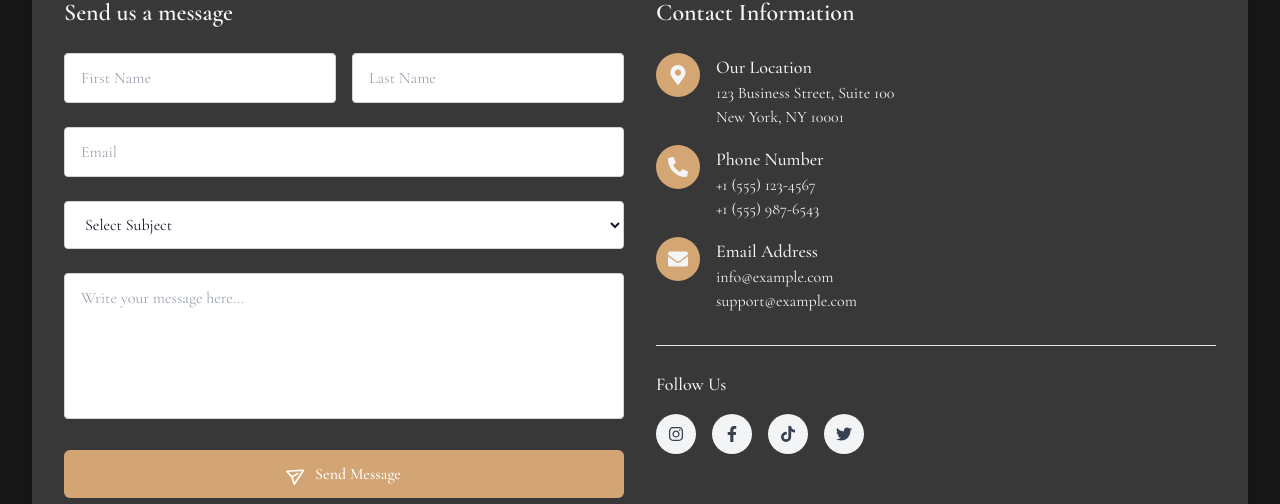
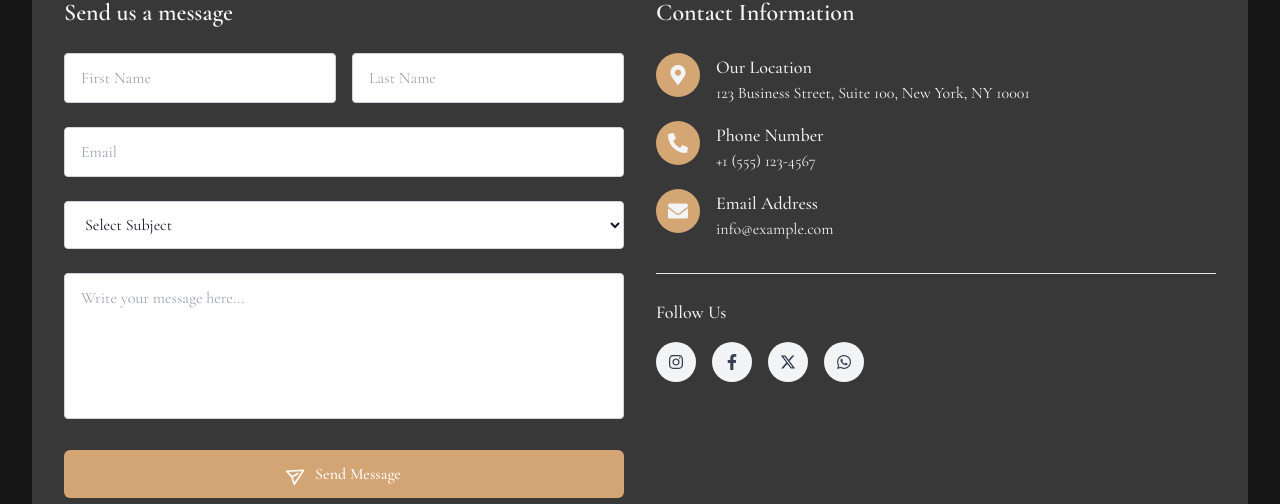
Before and after one commit to parvesmosarof35/beautyShop, a Next.js app: page /contact in a window 1280 px wide. Shown: the part 403-907 px from the top of the page. Built offline with nearby package versions, Linux system fonts and the light colour scheme; no server answers.

Commit message:
feat: Implement a contact page with a submission form, dynamic social media links, and API integration for contact submission and settings retrieval.

```diff
--- a/app/(user)/contact/ContactContent.tsx
+++ b/app/(user)/contact/ContactContent.tsx
@@ -1,8 +1,10 @@
 'use client';
 
 import { useState } from 'react';
-import { FaMapMarkerAlt, FaPhoneAlt, FaEnvelope, FaFacebookF, FaTwitter, FaInstagram, FaLinkedinIn, FaTiktok } from 'react-icons/fa';
+import { FaMapMarkerAlt, FaPhoneAlt, FaEnvelope, FaFacebookF, FaInstagram, FaTiktok,FaWhatsapp } from 'react-icons/fa';
+import { FaXTwitter } from "react-icons/fa6";
 import { useCreateContactMutation } from '@/app/store/api/contactApi';
+import { useGetSettingsQuery } from '@/app/store/api/settingsApi';
 import Swal from 'sweetalert2';
 
 export default function ContactContent() {
@@ -14,13 +16,40 @@ export default function ContactContent() {
         message: ''
     });
 
-
+    const { data: settingsData } = useGetSettingsQuery({});
+    const settings = settingsData?.data || {};
 
     const socialLinks = [
-        { name: 'Instagram', href: '#', icon: <FaInstagram /> },
-        { name: 'Facebook', href: '#', icon: <FaFacebookF /> },
-        { name: 'TikTok', href: '#', icon: <FaTiktok /> },
-        { name: 'Twitter', href: '#', icon: <FaTwitter /> },
+        {
+            name: 'Instagram',
+            href: settings.instagram?.url || '#',
+            icon: <FaInstagram />,
+            isActive: settings.instagram?.isActive ?? true
+        },
+        {
+            name: 'Facebook',
+            href: settings.facebook?.url || '#',
+            icon: <FaFacebookF />,
+            isActive: settings.facebook?.isActive ?? true
+        },
+        {
+            name: 'TikTok',
+            href: settings.tiktok?.url || '#',
+            icon: <FaTiktok />,
+            isActive: settings.tiktok?.isActive ?? false
+        },
+        {
+            name: 'Twitter',
+            href: settings.twitterx?.url || '#',
+            icon: <FaXTwitter />,
+            isActive: settings.twitterx?.isActive ?? true
+        },
+        {
+            name: 'WhatsApp',
+            href: settings.whatsapp?.url || '#',
+            icon: <FaWhatsapp />,
+            isActive: settings.whatsapp?.isActive ?? true
+        },
     ];
 
     const [createContact, { isLoading }] = useCreateContactMutation();
@@ -192,7 +221,10 @@ export default function ContactContent() {
                                         </div>
                                         <div className="ml-4">
                                             <h3 className="text-lg font-medium text-gray-100">Our Location</h3>
-                                            <p className="text-gray-100">123 Business Street, Suite 100<br />New York, NY 10001</p>
+                                            <p className="text-gray-100">
+                                                {/* 123 Business Street, Suite 100<br />New York, NY 10001 */}
+                                                {settings.address?.url || '123 Business Street, Suite 100, New York, NY 10001'}
+                                            </p>
                                         </div>
                                     </div>
 
@@ -202,7 +234,10 @@ export default function ContactContent() {
                                         </div>
                                         <div className="ml-4">
                                             <h3 className="text-lg font-medium text-gray-100">Phone Number</h3>
-                                            <p className="text-gray-100">+1 (555) 123-4567<br />+1 (555) 987-6543</p>
+                                            <p className="text-gray-100">
+                                                {/* +1 (555) 123-4567<br />+1 (555) 987-6543 */}
+                                                {settings.phone?.url || '+1 (555) 123-4567'}
+                                            </p>
                                         </div>
                                     </div>
 
@@ -212,7 +247,10 @@ export default function ContactContent() {
                                         </div>
                                         <div className="ml-4">
                                             <h3 className="text-lg font-medium text-gray-100">Email Address</h3>
-                                            <p className="text-gray-100">info@example.com<br />support@example.com</p>
+                                            <p className="text-gray-100">
+                                                {/* info@example.com<br />support@example.com */}
+                                                {settings.email?.url || 'info@example.com'}
+                                            </p>
                                         </div>
                                     </div>
                                 </div>
@@ -222,13 +260,17 @@ export default function ContactContent() {
                                 <h3 className="text-lg font-medium text-gray-100 mb-4">Follow Us</h3>
                                 <div className="flex space-x-4">
                                     {socialLinks.map((social) => (
+                                        social.isActive && (
                                             <a
                                                 key={social.name}
                                                 href={social.href}
+                                                target="_blank"
+                                                rel="noopener noreferrer"
                                                 className="bg-gray-100 p-3 rounded-full text-gray-700 hover:bg-blue-100 hover:text-blue-600 transition"
                                             >
                                                 {social.icon}
                                             </a>
+                                        )
                                     ))}
                                 </div>
                             </div>
```
Lines whose indentation alone changed are shown as unchanged.
